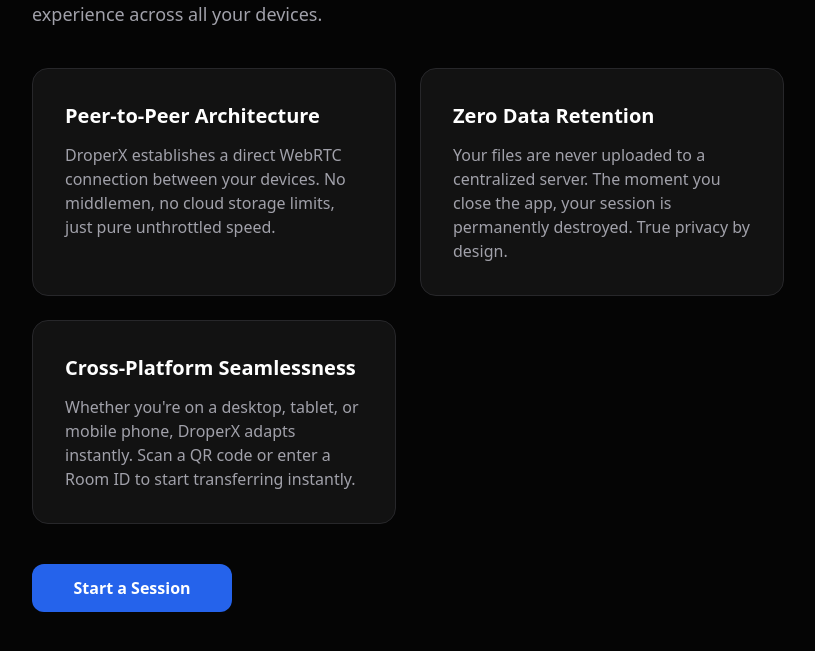
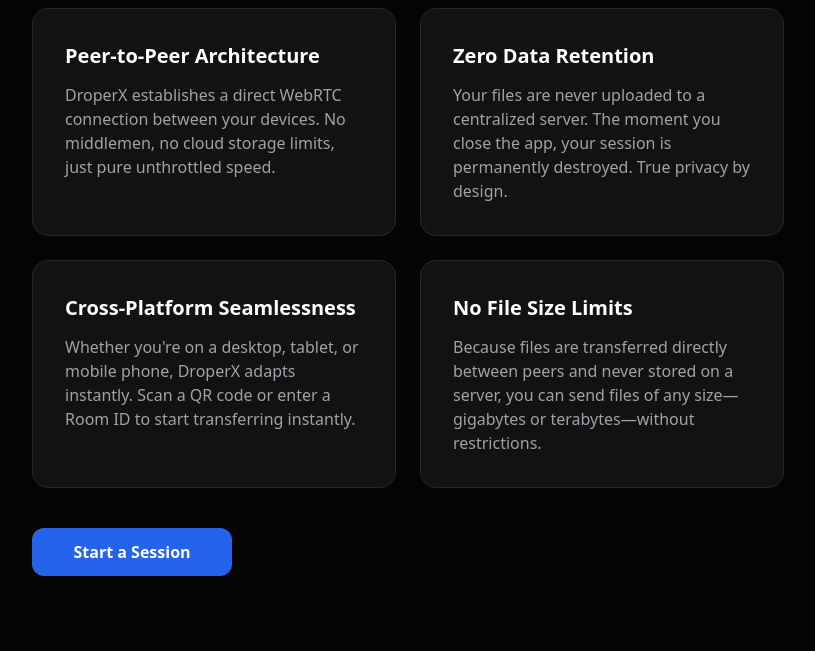
Before and after one commit to Rehankumar554/DroperX, a plain HTML site: page pages/about.html in a window 1280 px wide. Shown: the part 465-1116 px from the top of the page, without its empty margins (232-1047 px from the left). Drawn offline with Linux system fonts and the light colour scheme; a script that the page names is missing.

Commit message:
UI: Fix static pages scrolling, update about page content

```diff
--- a/assets/css/style.css
+++ b/assets/css/style.css
@@ -826,7 +826,8 @@
 
 /* --- Content Pages (About, Legal) --- */
 .content-page {
-    padding-top: var(--nav-height);
+    overflow-y: auto;
+    overflow-x: hidden;
 }
 
 .page-title {
--- a/pages/about.html
+++ b/pages/about.html
@@ -71,9 +71,13 @@
                     <h3>Cross-Platform Seamlessness</h3>
                     <p>Whether you're on a desktop, tablet, or mobile phone, DroperX adapts instantly. Scan a QR code or enter a Room ID to start transferring instantly.</p>
                 </div>
+                <div class="feature-card">
+                    <h3>No File Size Limits</h3>
+                    <p>Because files are transferred directly between peers and never stored on a server, you can send files of any size—gigabytes or terabytes—without restrictions.</p>
+                </div>
             </div>
 
-            <a href="index.html" class="btn primary" style="max-width: 200px; margin-top: 40px;">Start a Session</a>
+            <a href="../index.html" class="btn primary" style="max-width: 200px; margin-top: 40px;">Start a Session</a>
         </div>
     </main>
 </body>
```
